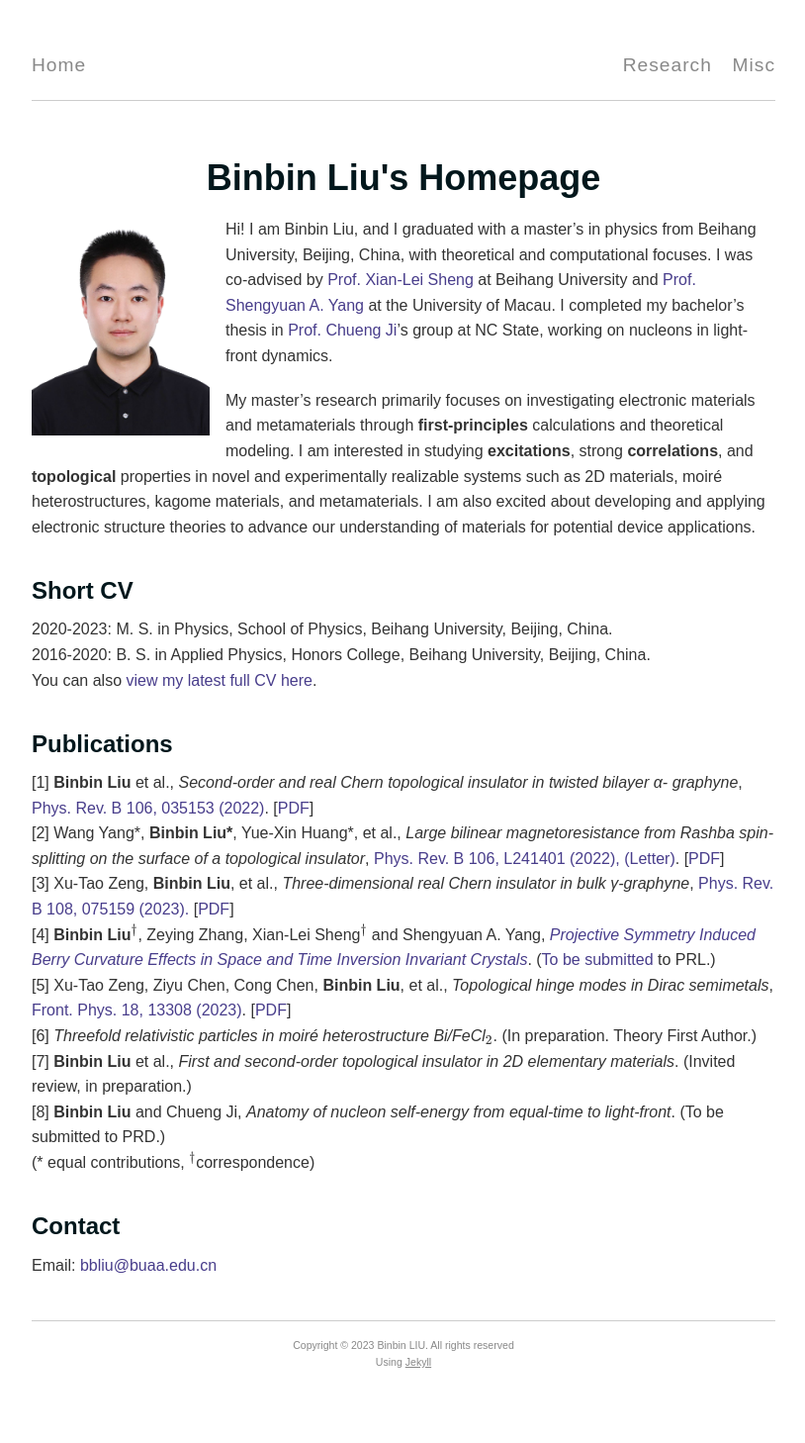
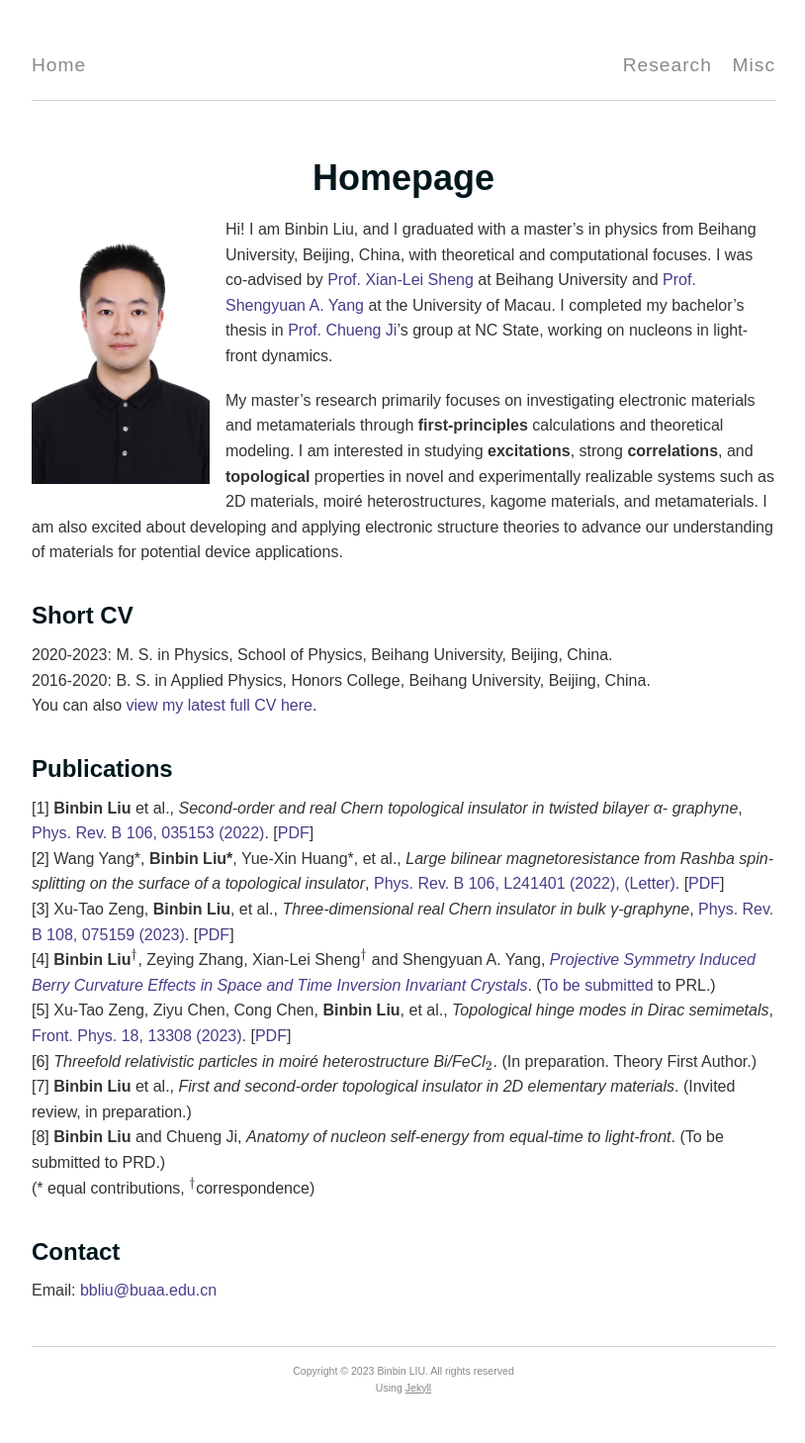
Before and after one commit to LIU-Binbin/LIU-Binbin.github.io, a Jekyll site: the page built from index.md, in a window 1280 px wide. Shown: the whole page at 99% size, without its empty margins (232-1046 px from the left). Built offline with Jekyll 4.4.1, drawn with Linux system fonts in a browser that asks for light colours; nearby versions of some CDN libraries; before the commit the page ends 1433 px from its top, so only the background shows below that.

```diff
--- a/index.md
+++ b/index.md
@@ -1,6 +1,6 @@
 ---
 layout: page
-title: Binbin Liu's Homepage
+title: Homepage
 permalink: /
 ---
 {% include image.html url="assets/images/photo1.png" caption="" width="180px"  align="left" %}
```
Also changed, not shown: ResearchHighlights.md (+1 -1 lines), assets/images/photo1.png, 8 other files.
